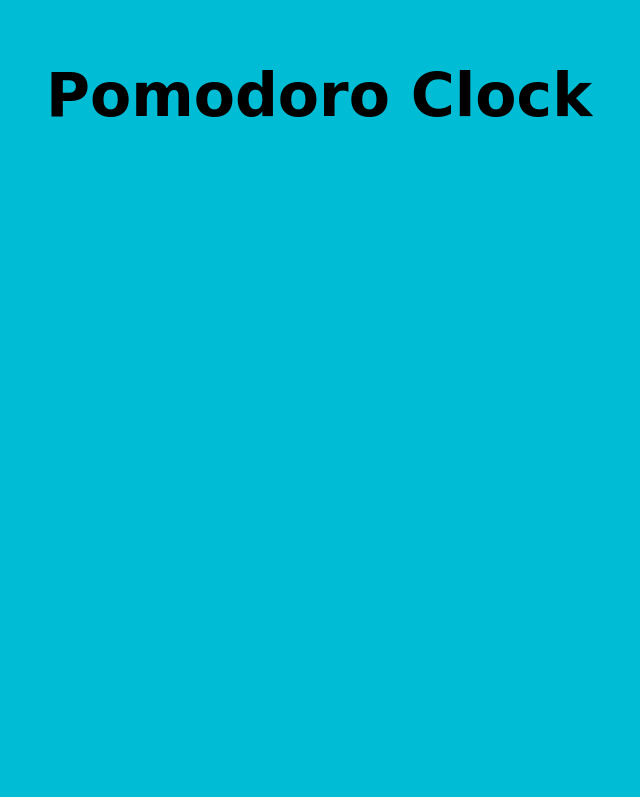
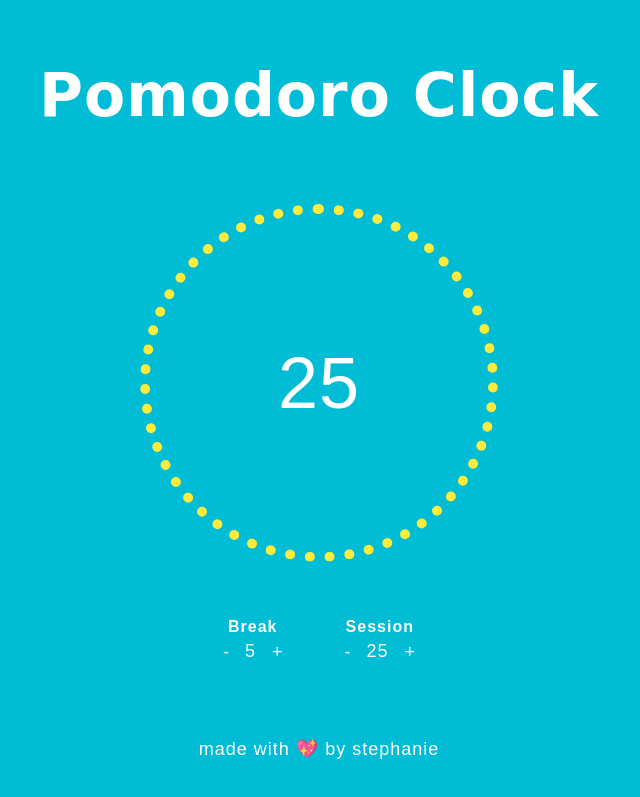
Before and after one commit to traumverloren/pomodoro-clock, a plain HTML site: page index.html in a window 1280 px wide. Shown: the whole page, without its empty margins (321-961 px from the left). Drawn offline with Linux system fonts and the light colour scheme; a web font is replaced by a local one.

Commit message:
finished styling, add break and session inputs in JS

```diff
--- a/index.html
+++ b/index.html
@@ -4,25 +4,39 @@
     <meta charset="UTF-8">
     <title>Pomodoro Clock</title>
     <link rel="stylesheet" href="style.css">
-    <link href="https://fonts.googleapis.com/css?family=Inconsolata|Londrina+Outline|Megrim|Codystar" rel="stylesheet">
+    <link href="https://fonts.googleapis.com/css?family=Source+Code+Pro|Muli|Codystar" rel="stylesheet">
   </head>
   <body>
     <div class="wrapper">
       <h1>Pomodoro Clock</h1>
 
+      <div class="timer">
+      </div>
+
       <div class="controls">
-        <div class="breakControls">
-
+        <div class="break">
+          <h4>Break</h4>
+          <div class="break-control">
+            <button class="break-button" value="decrease">-</button>
+            <div class="set-time break-value"></div>
+            <button class="break-button" value="increase">+</button>
+          </div>
         </div>
-        <div class="sessionControls">
-
+        <div class="session">
+          <h4>Session</h4>
+          <div class="session-control">
+            <button class="session-button" value="decrease">-</button>
+            <div class="set-time session-value"></div>
+            <button class="session-button" value="increase">+</button>
+          </div>
         </div>
       </div>
-
-      <div class="timer">
-
+      <div class="footer">
+        made with 💖 by <a href="https://stephanie.lol">stephanie</a>
       </div>
     </div>
 
+    <script type="text/javascript" src="scripts.js">
+    </script>
   </body>
 </html>
--- a/scripts.js
+++ b/scripts.js
@@ -1,7 +1,31 @@
-.wrapper {
-  display: flex;
-  flex-direction: column;
-  align-items: center;
-  justify-content: center;
-  min-height: 100vh;
+const buttons = document.querySelectorAll('button');
+const breakButtons = document.querySelectorAll('.break-button');
+const sessionButtons = document.querySelectorAll('.session-button');
+const breakValue = document.querySelector('.break-value');
+const sessionValue = document.querySelector('.session-value');
+const timer = document.querySelector('.timer');
+
+let sessionTime = 25;
+let breakTime = 5;
+
+// set initial break and session values
+breakValue.innerHTML = breakTime;
+sessionValue.innerHTML = sessionTime;
+
+// set pomodoro timer value
+timer.innerHTML = sessionTime;
+
+function updateBreak() {
+  this.value === 'increase' ? breakTime++ : breakTime--;
+  breakValue.innerHTML = breakTime;
 }
+
+function updateSession() {
+  this.value === 'increase' ? sessionTime++ : sessionTime--;
+  sessionValue.innerHTML = sessionTime;
+  timer.innerHTML = sessionTime;
+}
+
+buttons.forEach(button => button.addEventListener('mousedown', (e => e.preventDefault())));
+breakButtons.forEach(button => button.addEventListener('click', updateBreak));
+sessionButtons.forEach(button => button.addEventListener('click', updateSession));
--- a/style.css
+++ b/style.css
@@ -4,6 +4,7 @@
   --light-primary-color: #B2EBF2;
   --text-primary-color: #FFFFFF;
   --accent-color: #FFEB3B;
+  --second-accent-color: #FF9800;
   --primary-text-color: #212121;
   --secondary-text-color: #757575;
   --divider-color: #BDBDBD;
@@ -14,10 +15,13 @@ font-family: 'Megrim', cursive;
 font-family: 'Codystar', cursive;
 font-family: 'Londrina Outline', cursive;
 font-family: 'Inconsolata', monospace;
+font-family: 'Muli', sans-serif;
 */
 
 body {
+  font-family: 'Muli', sans-serif;
   margin: auto;
+  letter-spacing: 1px;
 }
 
 .wrapper {
@@ -27,11 +31,113 @@ body {
   justify-content: space-between;
   min-height: 100vh;
   background: var(--default-primary-color);
-
+  color: var(--text-primary-color);
 }
 
-.wrapper h1 {
+h1 {
   font-family: 'CodyStar', cursive;
   font-size: 60px;
   padding: 20px;
 }
+
+.timer {
+  border-radius: 50%;
+  border: 10px dotted var(--accent-color);
+  font-size: 72px;
+  padding: 10%;
+}
+
+.controls {
+  /*border: 2px solid red;*/
+  display: flex;
+  flex-direction: row;
+  flex-wrap: wrap;
+  justify-content: center;
+}
+
+.controls > div {
+  margin: 20px;
+}
+
+.controls h4 {
+  margin-bottom: 5px;
+}
+
+.break {
+  display: flex;
+  flex-direction: column;
+  align-items: center;
+}
+
+.break-control {
+  display: flex;
+  flex-direction: row;
+}
+
+.session {
+  display: flex;
+  flex-direction: column;
+  align-items: center;
+}
+
+.session-control {
+  display: flex;
+  flex-direction: row;
+}
+
+.set-time {
+  font-size: 18px;
+  margin: 0 5px;
+}
+
+button {
+  background-color: transparent;
+  border: none;
+  margin: 0 5px;
+  color: var(--text-primary-color);
+  font-size: 18px;
+  transition: all .08s;
+}
+
+button:active {
+  transform:scale(1.8);
+}
+
+.footer {
+  font-size: 18px;
+  margin: 40px 0 40px 0;
+}
+
+.footer > a {
+  text-decoration: none;
+  color: #fff;
+  transition: 0.2s;
+}
+
+.footer > a:hover {
+  transition: 0.2s;
+  text-decoration: none;
+  color: #00FF00;
+  margin-top: 30px;
+  text-shadow: 30px 30px 0 #9400D3, 20px 20px 0 #4B0082, 10px 10px 0 #0000FF, -10px -10px 0 #FFFF00, -20px -20px 0 #FF7F00, -30px -30px 0 #FF0000;
+}
+
+@media (max-width: 400px) {
+  h1 {
+    font-size: 1.4em;
+  }
+
+  .footer {
+    font-size: 0.9em;
+  }
+}
+
+@media (min-width: 401px) and (max-width: 768px) {
+  h1 {
+    font-size: 1.8em;
+  }
+
+  .footer {
+    font-size: 0.9em;
+  }
+}
```
